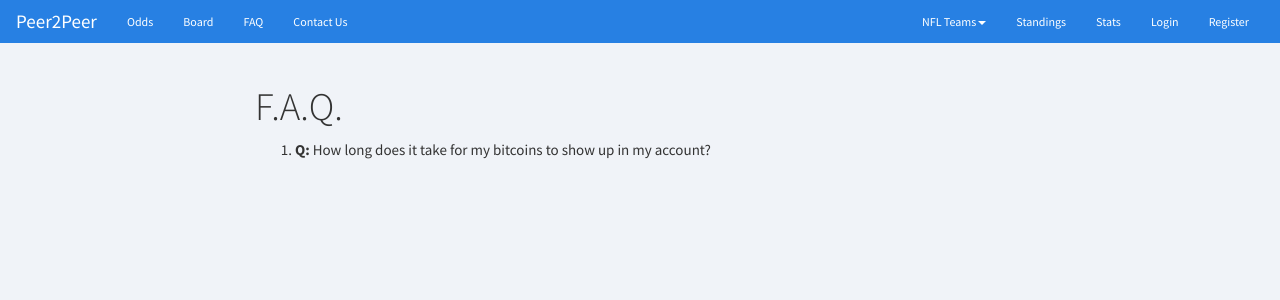
After one commit to jreiher2003/peer_flask, a Flask app: page /faq/ in a window 1280 px wide. The commit adds this page. Shown: the top 300 px of the page. Run offline with Flask 2, Linux system fonts and the light colour scheme; some libraries are stand-ins or nearby versions.

Commit message:
Update new pages

```diff
--- /dev/null
+++ b/app/home/templates/faq.html
@@ -0,0 +1,13 @@
+{% extends "base.html" %}
+{% block title %}FAQ{% endblock %}
+{% block content %}
+<div class="container">
+    <div class="row">
+        <div class="col-md-8 col-md-offset-2">
+            <h1>F.A.Q.</h1>
+            <ol>
+                <li><b>Q: </b>How long does it take for my bitcoins to show up in my account?</li>
+        </div>
+    </div>
+</div>
+{% endblock %}
--- a/app/home/templates/nav.html
+++ b/app/home/templates/nav.html
@@ -50,6 +50,8 @@
       <ul class="nav navbar-nav navbar-left">
         <li><a href="{{ url_for('nfl.nfl_odds') }}">Odds</a></li>
         <li><a href="{{ url_for('nfl.nfl_public_board') }}">Board</a></li>
+        <li><a href="{{ url_for('home.faq') }}">FAQ</a></li>
+        <li><a href="{{ url_for('home.contact_us') }}">Contact Us</a></li>
       </ul>
     </div>
   </div>
--- a/app/home/templates/profile/btc_form.html
+++ b/app/home/templates/profile/btc_form.html
@@ -19,6 +19,7 @@
             </button>
         </h3>
         <p><b>{{ current_user.bitcoin_wallet.address }}</b></p>
+        <p class="text-muted"><small>(Please allow 10-15 minutes for bitcoins to show up in your account)</small></p>
         <hr>
         <h5>Make a Widthdrawl</h5>
         <form class="bs-component" action="{{ url_for('home.bitcoin_widthdrawl') }}" method="post" onsubmit="return checkForm(this);">
--- a/app/home/views.py
+++ b/app/home/views.py
@@ -189,37 +189,6 @@ def change_password():
             return redirect(url_for("home.profile"))
     return render_template("security/change_password.html", form=form)
 
-#if user doesn't confirm on register
-@home_blueprint.route("/confirm-email/", methods=["GET","POST"])
-@login_required
-def profile_c_email():
-    user = Users.query.filter_by(id=current_user.id).one()
-    form = SendEmailConfirmForm(obj=user)
-    if form.validate_on_submit():
-        #profile_confirm_email(user.email)
-        flash("An email was send to %s" % user.email, "info")
-        return redirect(url_for('home.profile'))
-    return render_template("security/send_confirmation.html", form=form)
-
-#app.user.home.views.profile_c_email
-@home_blueprint.route('/confirm/<token>/')
-@login_required
-def confirm_email(token):
-    try:
-        email = confirm_token(token)
-    except:
-        flash('The confirmation link is invalid or has expired.', 'danger')
-    user = Users.query.filter_by(email=email).first_or_404()
-    if user.confirmed:
-        flash('Account already confirmed. Please login.', 'success')
-    else:
-        user.confirmed = True
-        user.confirmed_at = datetime.datetime.now()
-        user_roles = UserRoles(user_id=user.id, role_id=2)
-        db.session.add_all([user, user_roles])
-        db.session.commit()
-        flash('You have confirmed your account. Thanks!', 'success')
-    return redirect(url_for('home.profile'))
 
 @home_blueprint.route("/delete-user/", methods=["GET","POST"])
 def delete_user():
@@ -237,6 +206,13 @@ def delete_user():
         form = form,
         )
 
+@home_blueprint.route("/faq/")
+def faq():
+    return render_template("faq.html")
+
+@home_blueprint.route("/contact-us")
+def contact_us():
+    return render_template("contact_us.html")
 
 @app.errorhandler(500)
 def server_overload(e):
@@ -246,6 +222,38 @@ def server_overload(e):
 def page_not_found(e):
     return render_template("500.html"),404
 
+
+# #if user doesn't confirm on register
+# @home_blueprint.route("/confirm-email/", methods=["GET","POST"])
+# @login_required
+# def profile_c_email():
+#     user = Users.query.filter_by(id=current_user.id).one()
+#     form = SendEmailConfirmForm(obj=user)
+#     if form.validate_on_submit():
+#         #profile_confirm_email(user.email)
+#         flash("An email was send to %s" % user.email, "info")
+#         return redirect(url_for('home.profile'))
+#     return render_template("security/send_confirmation.html", form=form)
+
+# #app.user.home.views.profile_c_email
+# @home_blueprint.route('/confirm/<token>/')
+# @login_required
+# def confirm_email(token):
+#     try:
+#         email = confirm_token(token)
+#     except:
+#         flash('The confirmation link is invalid or has expired.', 'danger')
+#     user = Users.query.filter_by(email=email).first_or_404()
+#     if user.confirmed:
+#         flash('Account already confirmed. Please login.', 'success')
+#     else:
+#         user.confirmed = True
+#         user.confirmed_at = datetime.datetime.now()
+#         user_roles = UserRoles(user_id=user.id, role_id=2)
+#         db.session.add_all([user, user_roles])
+#         db.session.commit()
+#         flash('You have confirmed your account. Thanks!', 'success')
+#     return redirect(url_for('home.profile'))
 
 # block_io.create_notification(url='localhost:8600/notification/', type='address', address='2N2Tcbdd1UqtR8VhszrD5NgKUadz9vvq8Ni')
 # @home_blueprint.route("/notification/", methods=["POST"])
```
Also changed, not shown: app/home/templates/contact_us.html (added, +11 -0 lines).
